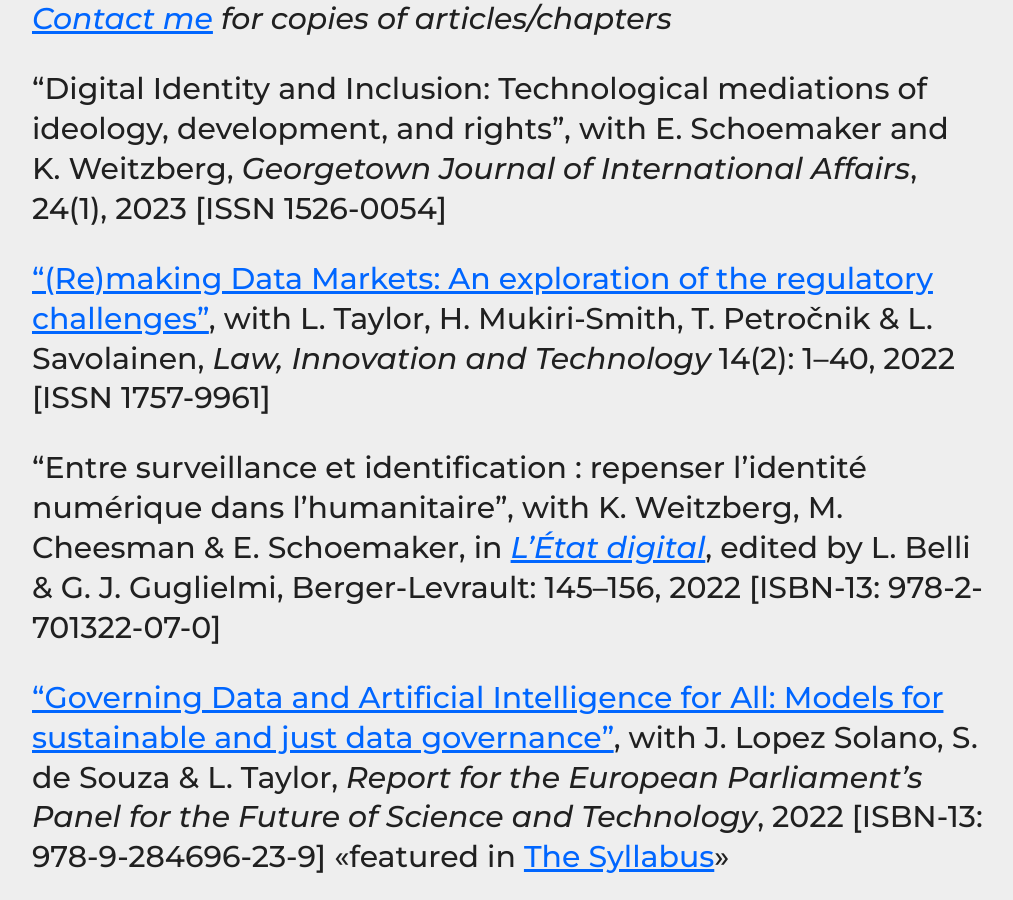
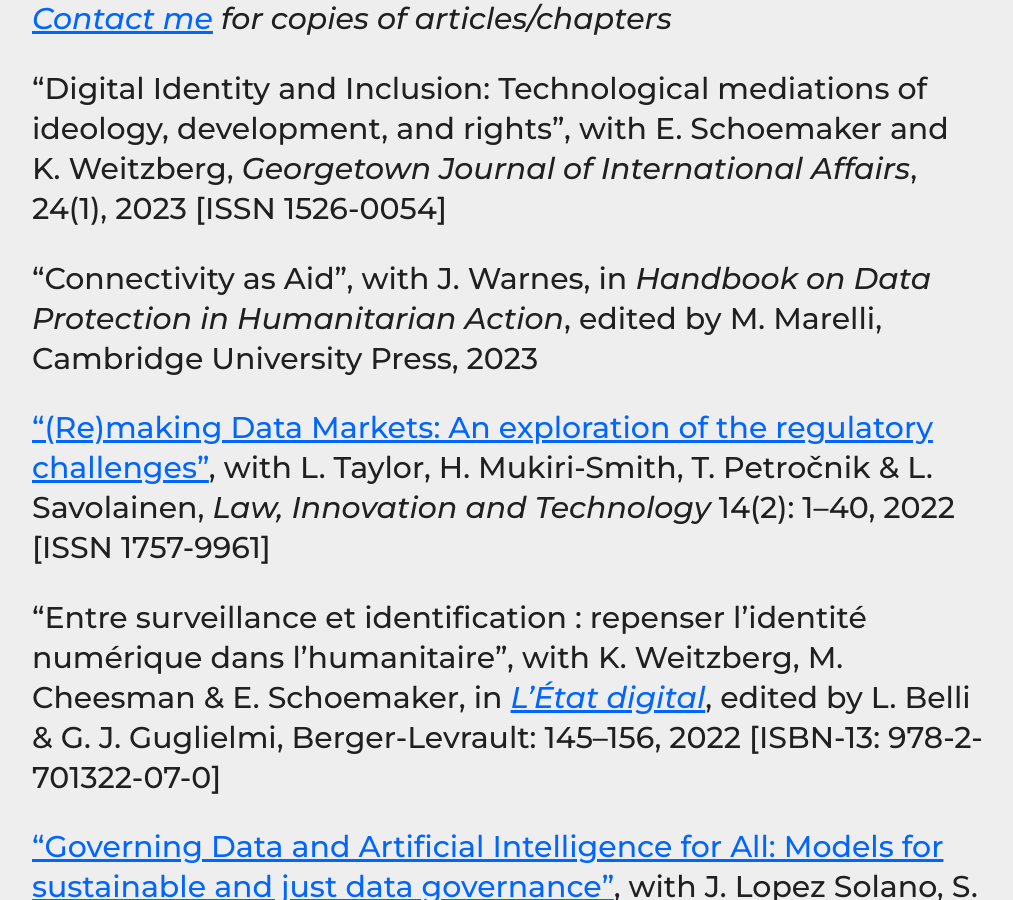
Before and after one commit to haroonalrasheed/641a, a Jekyll site: the page built from selected-publications/index.md, in a window 1280 px wide and 900 px high, scrolled down 319 px. Shown: the whole window, without its empty margins (132-1145 px from the left). Built offline with Jekyll 4.4.1, drawn with Linux system fonts in a browser that asks for light colours.

Commit message:
Update index.md

```diff
--- a/selected-publications/index.md
+++ b/selected-publications/index.md
@@ -7,6 +7,8 @@ title: Selected Publications
 _[Contact me](mailto:a.k.martin@uvt.nl) for copies of articles/chapters_
 
 "Digital Identity and Inclusion: Technological mediations of ideology, development, and rights", with E. Schoemaker and K. Weitzberg, _Georgetown Journal of International Affairs_, 24(1), 2023 [ISSN 1526-0054]
+
+"Connectivity as Aid", with J. Warnes, in _Handbook on Data Protection in Humanitarian Action_, edited by M. Marelli, Cambridge University Press, 2023
 
 ["(Re)making Data Markets: An exploration of the regulatory challenges"](https://doi.org/10.1080/17579961.2022.2113671), with L. Taylor, H. Mukiri-Smith, T. Petročnik & L. Savolainen, _Law, Innovation and Technology_ 14(2): 1–40, 2022 [ISSN 1757-9961]
 
```
